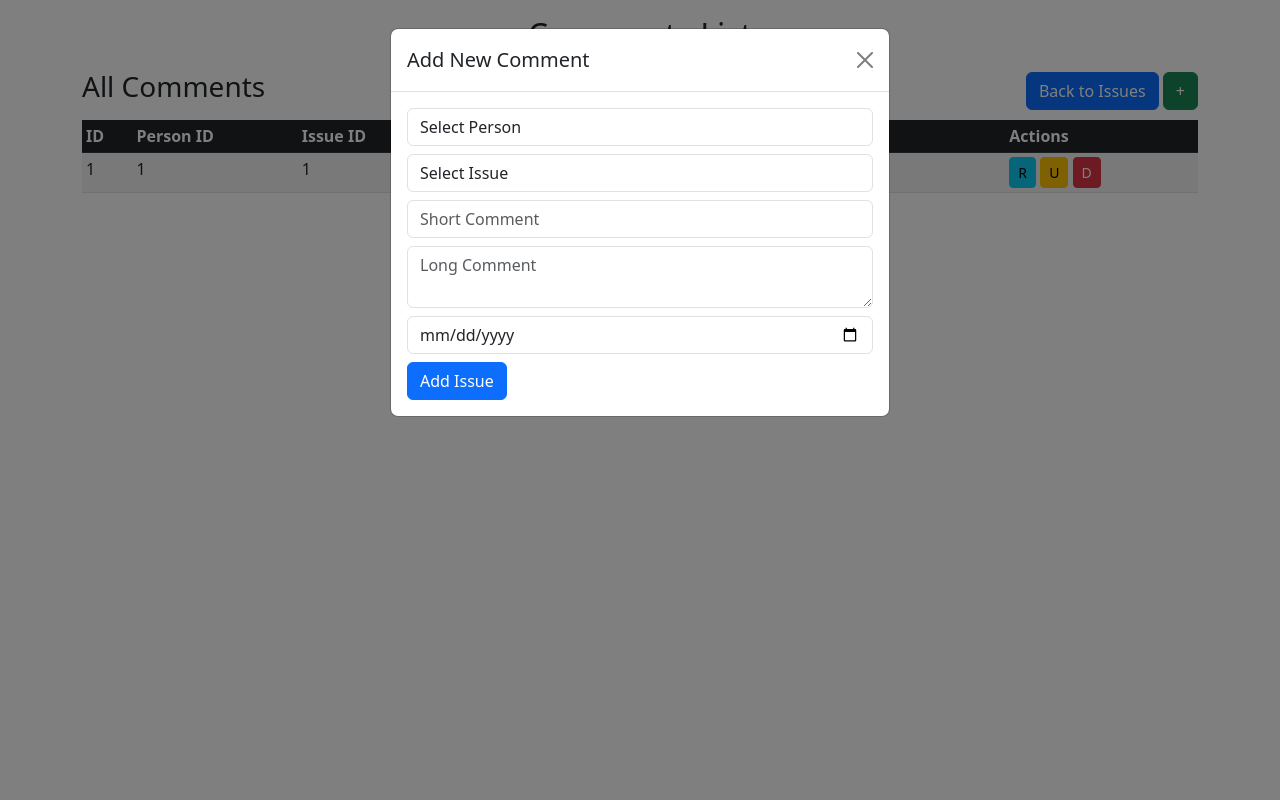
After one commit to emilyyDom/IssuesApp, a PHP site: page /comments_list.php in a window 1280 px wide, after a click that opens the changed part. The commit adds this page. Run offline with PHP 8.4, Linux system fonts and the light colour scheme; tables that the repository leaves empty or names only in its code hold one stand-in row (values such as "Sample post").

Commit message:
Created two files and added buttons to the other file.
I created a 'comments' and 'persons' file with buttons that functionally work the same as my 'issues' list. I also added buttons to the 'issues' page to go to the comments or persons lists

```diff
--- /dev/null
+++ b/comments_list.php
@@ -0,0 +1,223 @@
+<?php
+session_start();
+require 'database.php'; // Database connection
+
+$pdo = Database::connect();
+$error_message = "";
+
+// Fetch persons for dropdown list
+$persons_sql = "SELECT id, fname, lname FROM iss_persons ORDER BY lname ASC";
+$persons_stmt = $pdo->query($persons_sql);
+$persons = $persons_stmt->fetchAll(PDO::FETCH_ASSOC);
+
+// Fetch persons for dropdown list
+$issues_sql = "SELECT * FROM iss_issues ORDER BY id ASC";
+$issues_stmt = $pdo->query($issues_sql);
+$issues = $issues_stmt->fetchAll(PDO::FETCH_ASSOC);
+
+// Handle Create, Update, Delete actions
+if ($_SERVER['REQUEST_METHOD'] == 'POST') {
+    // Handle adding a new comment
+    if (isset($_POST['add_comment'])) {
+        $id = $_POST['id'];
+        $per_id = $_POST['per_id'];
+        $iss_id = $_POST['iss_id'];
+        $short_comment = trim($_POST['short_comment']);
+        $long_comment = trim($_POST['long_comment']);
+        $posted_date = $_POST['posted_date'];
+
+        $sql = "INSERT INTO iss_comments (id, per_id, iss_id, short_comment, long_comment, posted_date,)
+                VALUES (?, ?, ?, ?, ?, ?)";
+        $stmt = $pdo->prepare($sql);
+        $stmt->execute([$id, $per_id, $iss_id, $short_comment, $long_comment, $posted_date]);
+
+        header("Location: comments_list.php");
+        exit();
+    }
+
+    // Handle updating an existing comment
+    if (isset($_POST['update_comment'])) {
+        $id = $_POST['id'];
+        $short_comment = trim($_POST['short_comment']);
+        $long_comment = trim($_POST['long_comment']);
+        $posted_date = $_POST['posted_date'];
+
+        $sql = "UPDATE iss_comments SET short_comment=?, long_comment=?, posted_date=? WHERE id=?";
+        $stmt = $pdo->prepare($sql);
+        $stmt->execute([$short_comment, $long_comment, $posted_date, $id]);
+
+        header("Location: comments_list.php");
+        exit();
+    }
+
+    // Handle deleting a comment
+    if (isset($_POST['delete_comment'])) {
+        $id = $_POST['id'];
+
+        $sql = "DELETE FROM iss_comments WHERE id=?";
+        $stmt = $pdo->prepare($sql);
+        $stmt->execute([$id]);
+
+        header("Location: comments_list.php");
+        exit();
+    }
+}
+
+
+
+
+// Fetch all comments
+$sql = "SELECT * FROM iss_comments ORDER BY posted_date DESC";
+$comments = $pdo->query($sql)->fetchAll(PDO::FETCH_ASSOC);
+?>
+
+<!DOCTYPE html>
+<html lang="en">
+<head>
+    <meta charset="UTF-8">
+    <meta name="viewport" content="width=device-width, initial-scale=1.0">
+    <title>Comments List - DSR</title>
+    <link href="https://cdn.jsdelivr.net/npm/bootstrap@5.3.0/dist/css/bootstrap.min.css" rel="stylesheet">
+</head>
+<body>
+    <div class="container mt-3">
+        <h2 class="text-center">Comments List</h2>
+
+        <!-- Navigation Buttons -->
+        <div class="d-flex justify-content-between align-items-center mt-3">
+            <h3>All Comments</h3>
+            <div>
+                <a href="issues_list.php" class="btn btn-primary">Back to Issues</a>
+                <button class="btn btn-success" data-bs-toggle="modal" data-bs-target="#addCommentModal">+</button>
+            </div>
+        </div>
+
+        <!-- Add Comment Modal -->
+        <div class="modal fade" id="addCommentModal" tabindex="-1">
+            <div class="modal-dialog">
+                <div class="modal-content">
+                    <div class="modal-header">
+                        <h5 class="modal-title">Add New Comment</h5>
+                        <button type="button" class="btn-close" data-bs-dismiss="modal"></button>
+                    </div>
+                    <div class="modal-body">
+                        <form method="POST">
+
+                            <select name="per_id" class="form-control mb-2">
+                                <option value="">Select Person</option>
+                                <?php foreach ($persons as $person) : ?>
+                                    <option value="<?= $person['id']; ?>"><?= htmlspecialchars($person['fname'] . " " . $person['lname']); ?></option>
+                                <?php endforeach; ?>
+                            </select>
+                            <select name="iss_id" class="form-control mb-2">
+                                <option value="">Select Issue</option>
+                                <?php foreach ($issues as $issue) : ?>
+                                    <option value="<?= $issue['id']; ?>"><?= htmlspecialchars($issue['short_description']); ?></option>
+                                <?php endforeach; ?>
+                            </select>
+                            <input type="text" name="short_comment" class="form-control mb-2" placeholder="Short Comment" required>
+                            <textarea name="long_comment" class="form-control mb-2" placeholder="Long Comment"></textarea>
+                            <input type="date" name="posted_date" class="form-control mb-2" required>
+
+                            <button type="submit" name="add_comment" class="btn btn-primary">Add Issue</button>
+                        </form>
+                    </div>
+                </div>
+            </div>
+        </div>
+
+        <!-- Table -->
+        <table class="table table-striped table-sm mt-2">
+            <thead class="table-dark">
+                <tr>
+                    <th>ID</th>
+                    <th>Person ID</th>
+                    <th>Issue ID</th>
+                    <th>Short Comment</th>
+                    <th>Posted Date</th>
+                    <th>Actions</th>
+                </tr>
+            </thead>
+            <tbody>
+                <?php foreach ($comments as $comment) : ?>
+                    <tr>
+                        <td><?= htmlspecialchars($comment['id']); ?></td>
+                        <td><?= htmlspecialchars($comment['per_id']); ?></td>
+                        <td><?= htmlspecialchars($comment['iss_id']); ?></td>
+                        <td><?= htmlspecialchars($comment['short_comment']); ?></td>
+                        <td><?= htmlspecialchars($comment['posted_date']); ?></td>
+                        <td>
+                            <button class="btn btn-info btn-sm" data-bs-toggle="modal" data-bs-target="#readComment<?= $comment['id']; ?>">R</button>
+                            <button class="btn btn-warning btn-sm" data-bs-toggle="modal" data-bs-target="#updateComment<?= $comment['id']; ?>">U</button>
+                            <button class="btn btn-danger btn-sm" data-bs-toggle="modal" data-bs-target="#deleteComment<?= $comment['id']; ?>">D</button>
+                        </td>
+                    </tr>
+
+                    <!-- Read Modal -->
+                    <div class="modal fade" id="readComment<?= $comment['id']; ?>" tabindex="-1">
+                        <div class="modal-dialog">
+                            <div class="modal-content">
+                                <div class="modal-header">
+                                    <h5 class="modal-title">Comment Details</h5>
+                                    <button type="button" class="btn-close" data-bs-dismiss="modal"></button>
+                                </div>
+                                <div class="modal-body">
+                                    <p><strong>Short Comment:</strong> <?= htmlspecialchars($comment['short_comment']); ?></p>
+                                    <p><strong>Long Comment:</strong> <?= htmlspecialchars($comment['long_comment']); ?></p>
+                                    <p><strong>Posted Date:</strong> <?= htmlspecialchars($comment['posted_date']); ?></p>
+                                </div>
+                            </div>
+                        </div>
+                    </div>
+
+                    <!-- Update Modal -->
+                    <div class="modal fade" id="updateComment<?= $comment['id']; ?>" tabindex="-1">
+                        <div class="modal-dialog">
+                            <div class="modal-content">
+                                <div class="modal-header">
+                                    <h5 class="modal-title">Update Comment</h5>
+                                    <button type="button" class="btn-close" data-bs-dismiss="modal"></button>
+                                </div>
+                                <div class="modal-body">
+                                    <form method="POST">
+                                        <input type="hidden" name="id" value="<?= $comment['id']; ?>">
+                                        <input type="text" name="short_comment" class="form-control mb-2" value="<?= htmlspecialchars($comment['short_comment']); ?>" required>
+                                        <textarea name="long_comment" class="form-control mb-2"><?= htmlspecialchars($comment['long_comment']); ?></textarea>
+                                        <input type="date" name="posted_date" class="form-control mb-2" value="<?= $comment['posted_date']; ?>" required>
+                                        <button type="submit" name="update_comment" class="btn btn-primary">Save Changes</button>
+                                    </form>
+                                </div>
+                            </div>
+                        </div>
+                    </div>
+
+                    <!-- Delete Modal -->
+                    <div class="modal fade" id="deleteComment<?= $comment['id']; ?>" tabindex="-1">
+                        <div class="modal-dialog">
+                            <div class="modal-content">
+                                <div class="modal-header bg-danger text-white">
+                                    <h5 class="modal-title">Confirm Deletion</h5>
+                                    <button type="button" class="btn-close" data-bs-dismiss="modal"></button>
+                                </div>
+                                <div class="modal-body">
+                                    <p>Are you sure you want to delete this comment?</p>
+                                    <form method="POST">
+                                        <input type="hidden" name="id" value="<?= $comment['id']; ?>">
+                                        <button type="submit" name="delete_comment" class="btn btn-danger">Delete</button>
+                                        <button type="button" class="btn btn-secondary" data-bs-dismiss="modal">Cancel</button>
+                                    </form>
+                                </div>
+                            </div>
+                        </div>
+                    </div>
+
+                <?php endforeach; ?>
+            </tbody>
+        </table>
+    </div>
+
+    <script src="https://cdn.jsdelivr.net/npm/bootstrap@5.3.0/dist/js/bootstrap.bundle.min.js"></script>
+</body>
+</html>
+
+<?php Database::disconnect(); ?>
```
Also changed, not shown: issues_list.php (+7 -3 lines), persons_list.php (added, +198 -0 lines).
